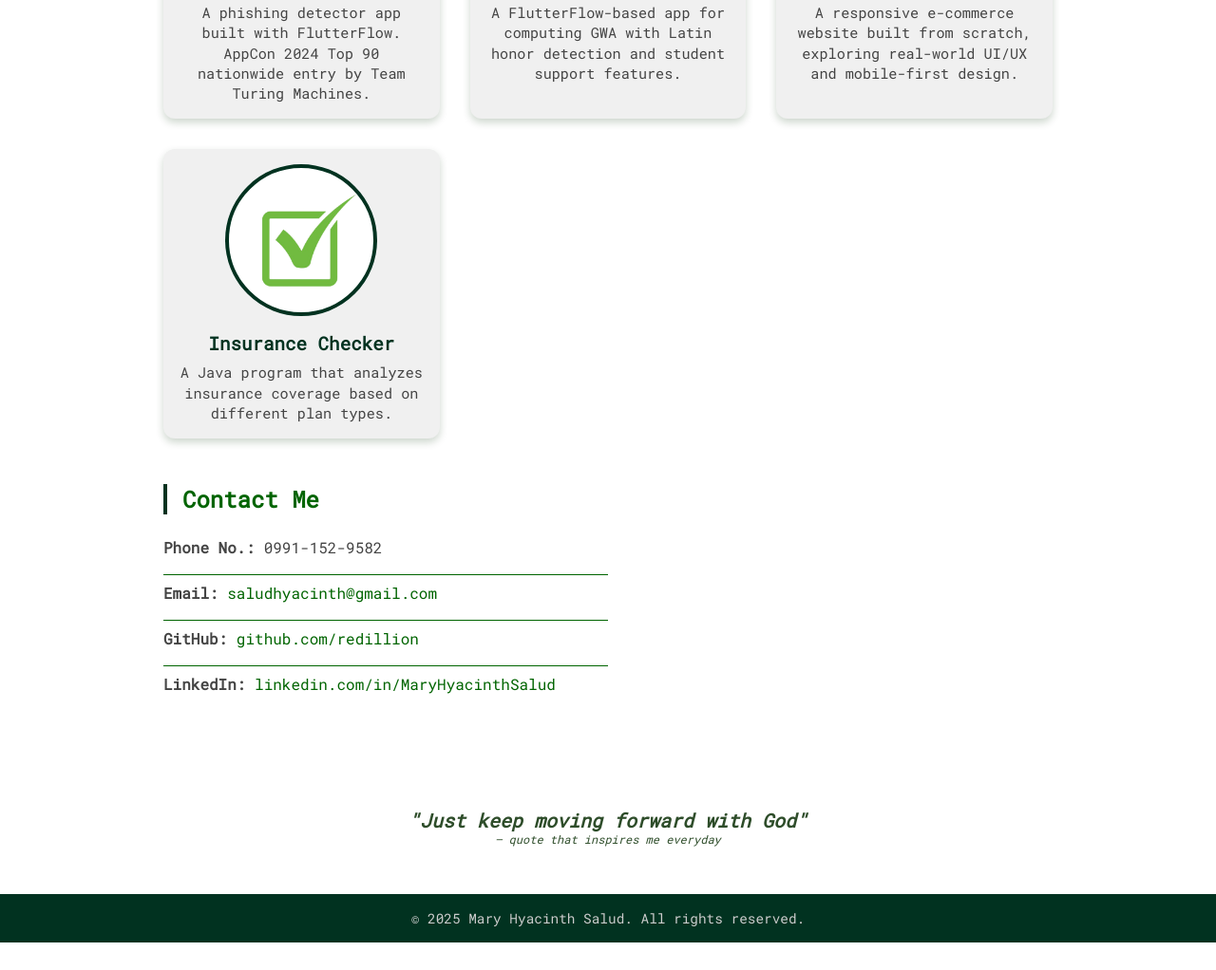
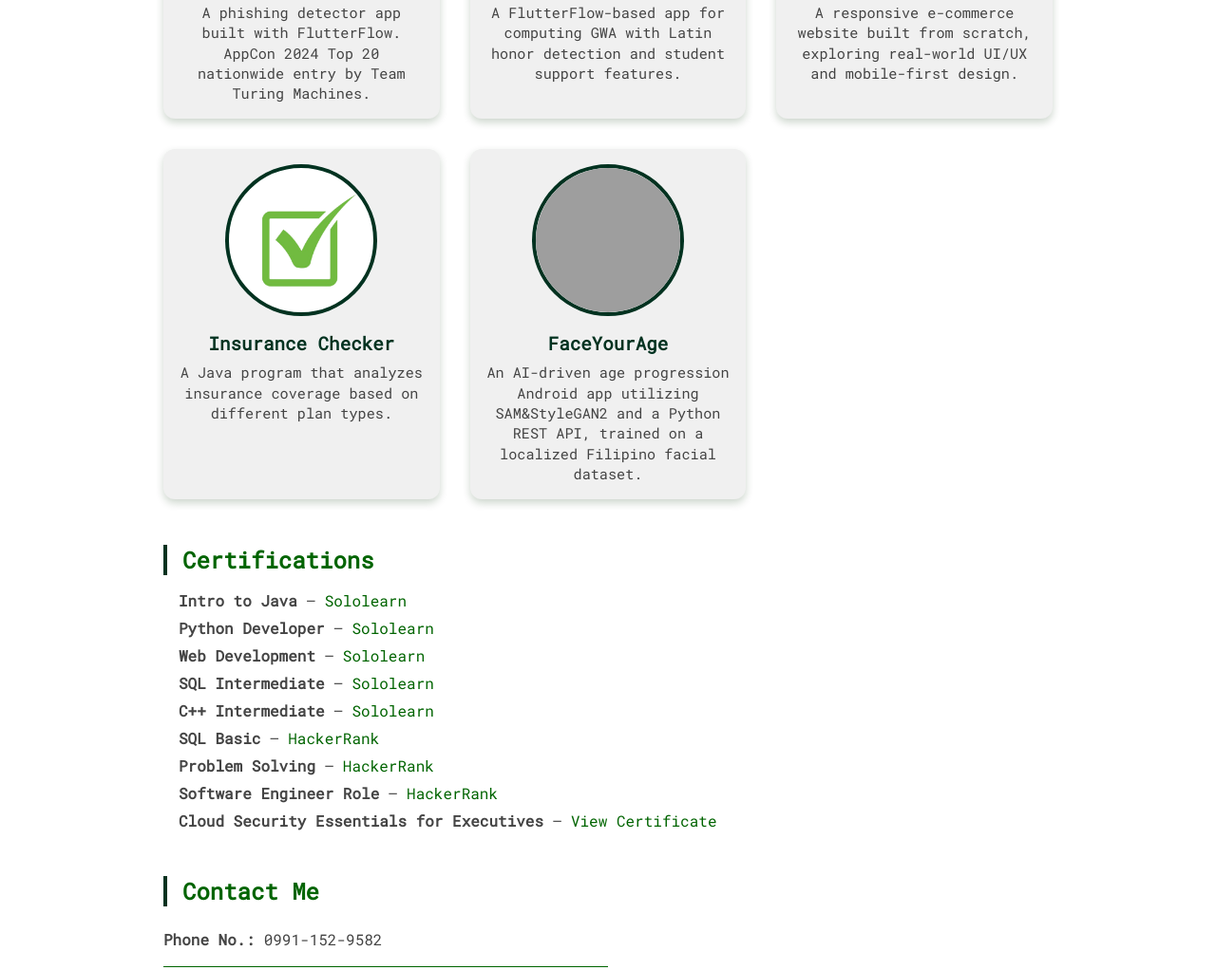
Before and after one commit to redillion/portfolio, a plain HTML site: page index.html in a window 1280 px wide. Shown: the part 1778-2800 px from the top of the page at 95% size. Before the commit the page ends 2771 px from the top, so only its background shows below. Drawn offline with Linux system fonts and the light colour scheme; grey boxes are pictures that could not be loaded.

Commit message:
Updated Certifications

```diff
--- a/index.html
+++ b/index.html
@@ -20,7 +20,7 @@
       <p>Computer Engineering Student</p>
     </div>
     <div class="intro-photo">
-      <img src="images/Profile_Photo.jpg" alt="My Photo">
+      <img src="images/photoprofile.jpg" alt="My Photo">
     </div>
   </div>
 
@@ -93,7 +93,7 @@
     </div>
     <div class="project-info">
       <h3>Buoy</h3>
-      <p>A phishing detector app built with FlutterFlow. AppCon 2024 Top 90 nationwide entry by Team Turing Machines.</p>
+      <p>A phishing detector app built with FlutterFlow. AppCon 2024 Top 20 nationwide entry by Team Turing Machines.</p>
     </div>
   </div>
 
@@ -126,7 +126,33 @@
       <p>A Java program that analyzes insurance coverage based on different plan types.</p>
     </div>
   </div>
+
+  <div class="project-card">
+    <div class="project-image-circle">
+      <img src="images/fya.gif" alt="FaceYourAge App">
+    </div>
+    <div class="project-info">
+      <h3>FaceYourAge</h3>
+      <p>An AI-driven age progression Android app utilizing SAM&StyleGAN2 and a Python REST API, trained on a localized Filipino facial dataset.</p>
+    </div>
+  </div>
 </div>
+    </section>
+
+  <section>
+      <h2>Certifications</h2>
+      <ul>
+        <li><strong>Intro to Java</strong> – <a href="https://www.sololearn.com/certificates/CC-J579PHZU" target="_blank">Sololearn</a></li>
+        <li><strong>Python Developer</strong> – <a href="https://www.sololearn.com/certificates/CC-JXMOBEVS" target="_blank">Sololearn</a></li>
+        <li><strong>Web Development</strong> – <a href="https://www.sololearn.com/certificates/CC-I8EALOSL" target="_blank">Sololearn</a></li>
+        <li><strong>SQL Intermediate</strong> – <a href="https://www.sololearn.com/certificates/CC-UZVQRFQE" target="_blank">Sololearn</a></li>
+        <li><strong>C++ Intermediate</strong> – <a href="https://www.sololearn.com/certificates/CC-8LY62E5Q" target="_blank">Sololearn</a></li>
+        <li><strong>SQL Basic</strong> – <a href="https://www.hackerrank.com/certificates/iframe/7d832c08565c" target="_blank">HackerRank</a></li>
+        <li><strong>Problem Solving</strong> – <a href="https://www.hackerrank.com/certificates/iframe/40220adb3ff3" target="_blank">HackerRank</a></li>
+        <li><strong>Software Engineer Role</strong> – <a href="https://www.hackerrank.com/certificates/iframe/19fd7a694dd2" target="_blank">HackerRank</a></li>
+
+        <li><strong>Cloud Security Essentials for Executives</strong> – <a href="files/Your_File_Name_Here.pdf" target="_blank">View Certificate</a></li>
+      </ul>
     </section>
 
 
```
Also changed, not shown: images/Profile_Photo.jpg (deleted), images/photoprofile.jpg (added), 1 other file.
